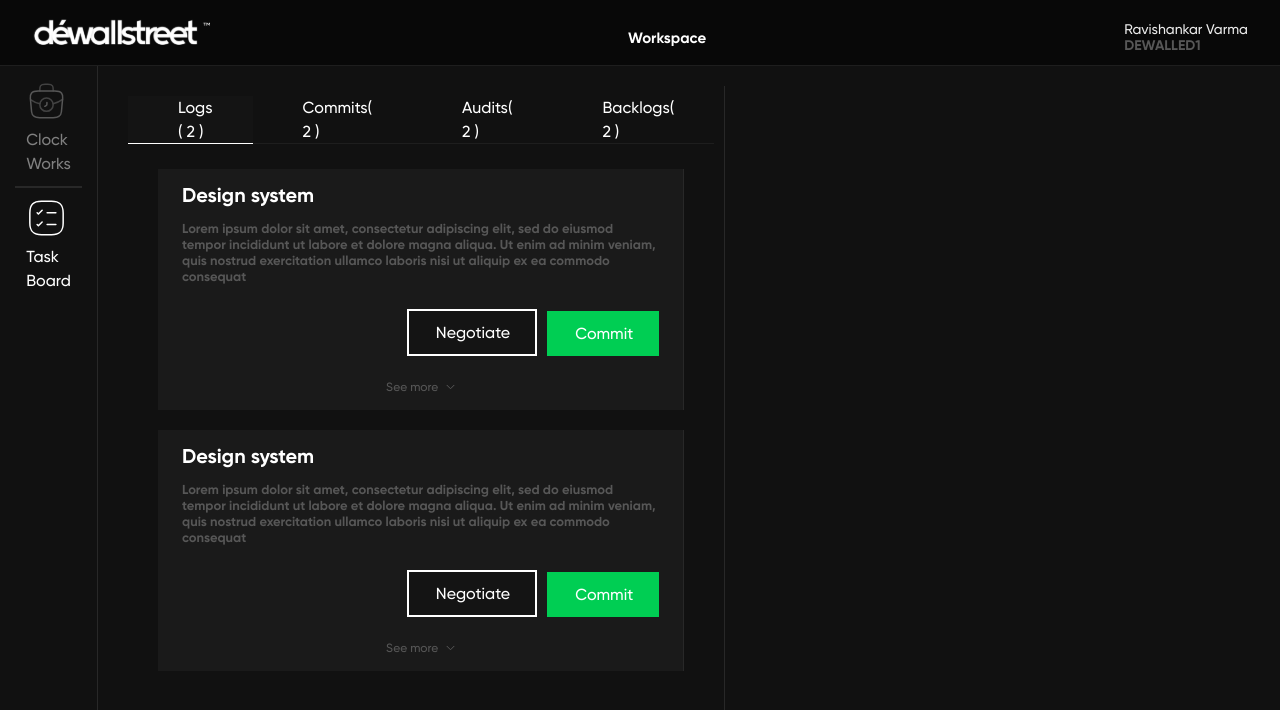
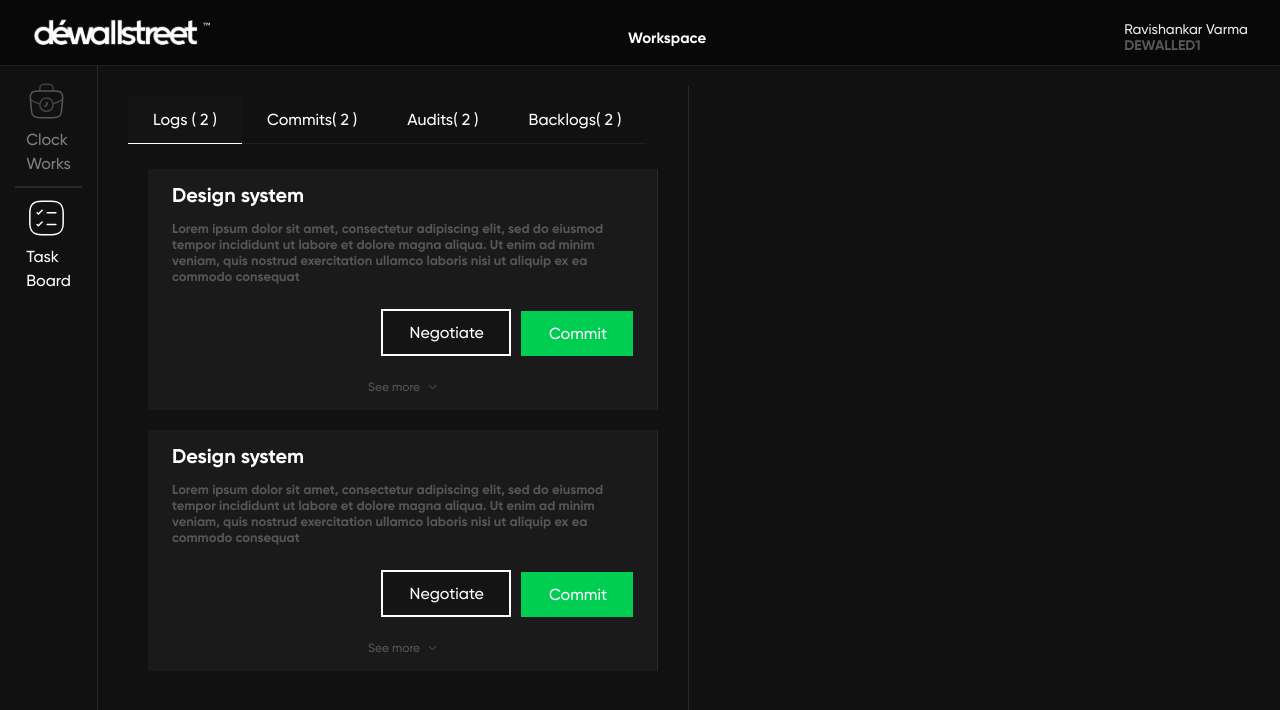
Before and after one commit to chieftain-defutura/Dewallstreet-Timesheet, a React (Vite) app: page /Taskpage/log in a window 1280 px wide. Shown: the top 710 px of the page. Built offline with nearby package versions, Linux system fonts and the light colour scheme.

Commit message:
chore: push modal

```diff
--- a/src/components/Taskboard/Commits/commits.css
+++ b/src/components/Taskboard/Commits/commits.css
@@ -77,7 +77,8 @@
 .log_link {
   display: flex;
   height: 48px;
-  padding: 20px 40px 20px 50px;
+  /* padding: 20px 40px 20px 50px; */
+  padding: 10px 25px;
   justify-content: center;
   align-items: center;
   border-bottom: 1px solid var(--line, #1e1e1e);
--- a/src/components/Taskboard/Log/Logs.css
+++ b/src/components/Taskboard/Log/Logs.css
@@ -256,7 +256,7 @@
   border-right: 1px solid #282828;
 }
 .logs_render {
-  padding: 0 30px;
+  padding: 0 20px;
   height: 230vh;
   display: flex;
   flex-direction: column;
--- a/src/components/Taskboard/Taskheader/taskheader.css
+++ b/src/components/Taskboard/Taskheader/taskheader.css
@@ -4,7 +4,7 @@
   display: flex;
   font-style: normal;
 }
-
+/*
 .log_link {
   display: flex;
   height: 48px;
@@ -12,7 +12,7 @@
   justify-content: center;
   align-items: center;
   border-bottom: 1px solid var(--line, #1e1e1e);
-}
-.log_link > p {
+} */
+/* .log_link > p {
   padding: 20px 40px;
-}
+} */
```
